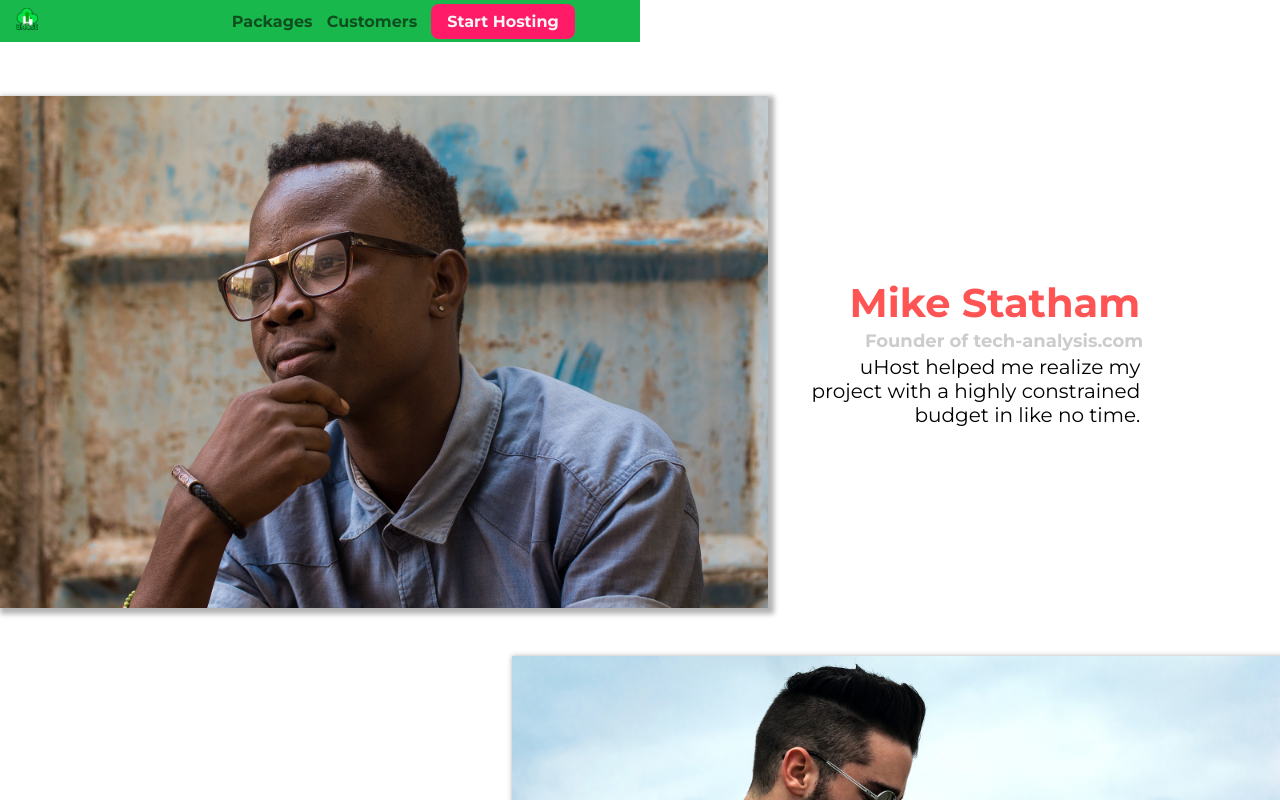
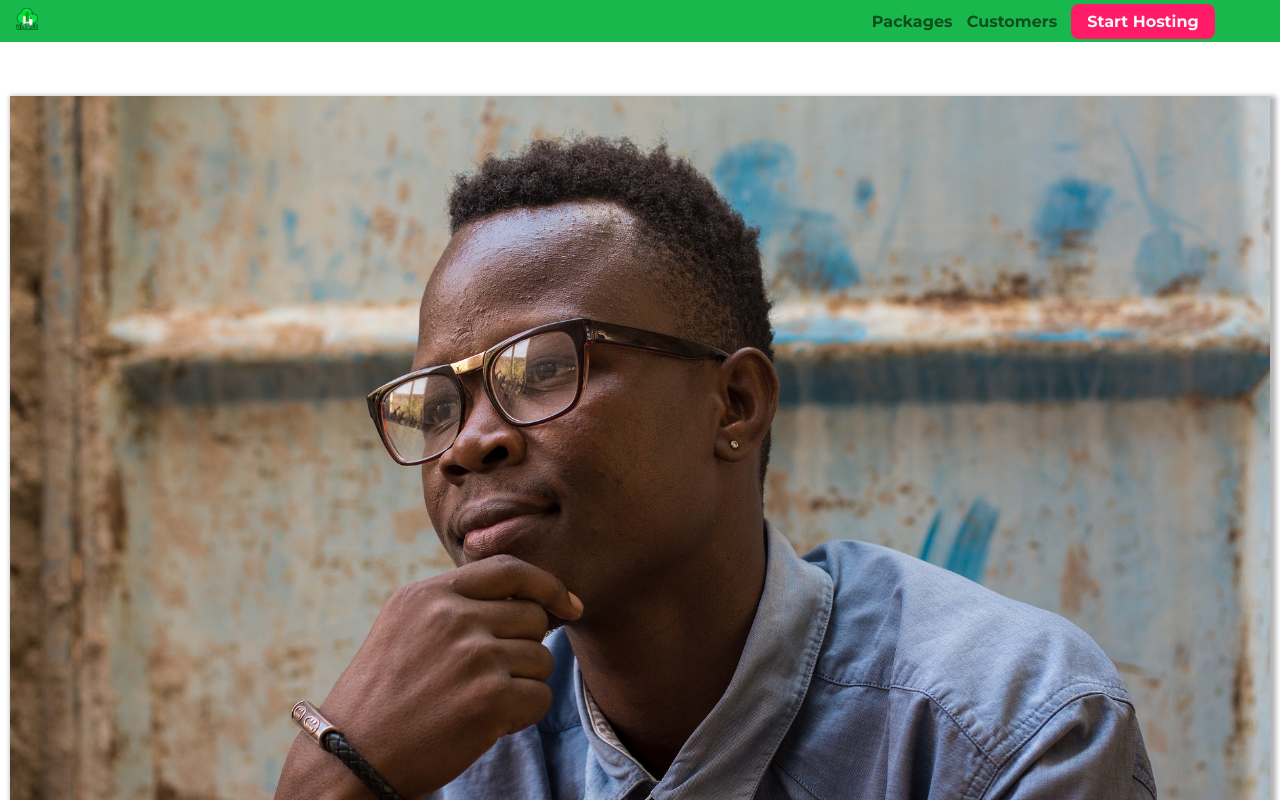
Before and after one commit to KovacsImi/Udemy-CSS-Exercise, a plain HTML site: page customers/index.html in a window 1280 px wide. Shown: the top 800 px of the page. Drawn offline with Linux system fonts and the light colour scheme.

Commit message:
fix main header

```diff
--- a/customers/customers.css
+++ b/customers/customers.css
@@ -1,6 +1,8 @@
 .testimonial {
     font-size: 20px;
     margin: 48px 0;
+    padding: 0 10px;
+    /*display: inline;*/
 }
 
 .testimonial__list {
@@ -13,10 +15,11 @@
 }
 
 .testimonial__image-container{
-    width: 60%;
+    width: 100%;
     display: inline-block;
     vertical-align: middle;
     box-shadow: 3px 3px 5px 3px rgb(0, 0, 0, 0.3);
+    /*position: relative;*/
 }
 
 .testimonial__image{
--- a/shared.css
+++ b/shared.css
@@ -8,7 +8,7 @@ body {
 }
 
 .main-header {
-    width: 50%;
+    width: 100%;
     position: fixed;
     background: #19b84c;
     padding: 8px 16px;
```
